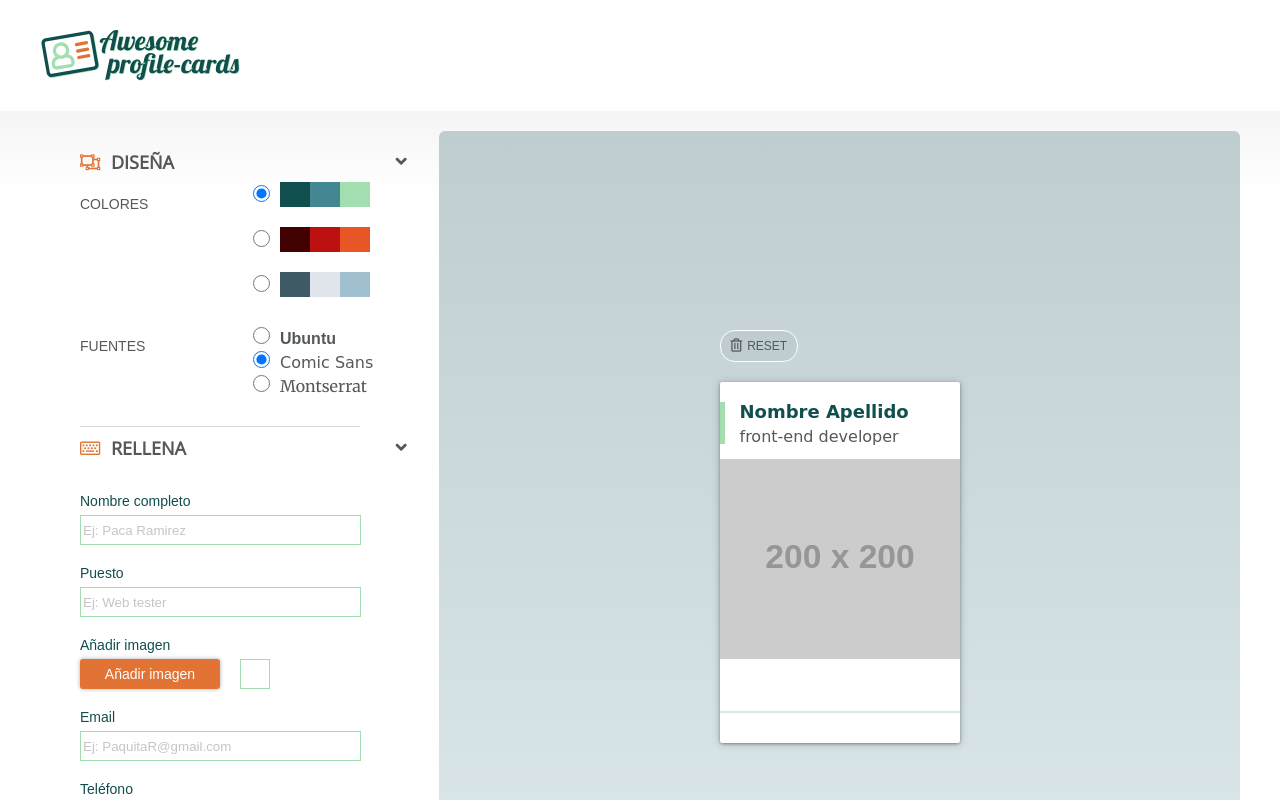
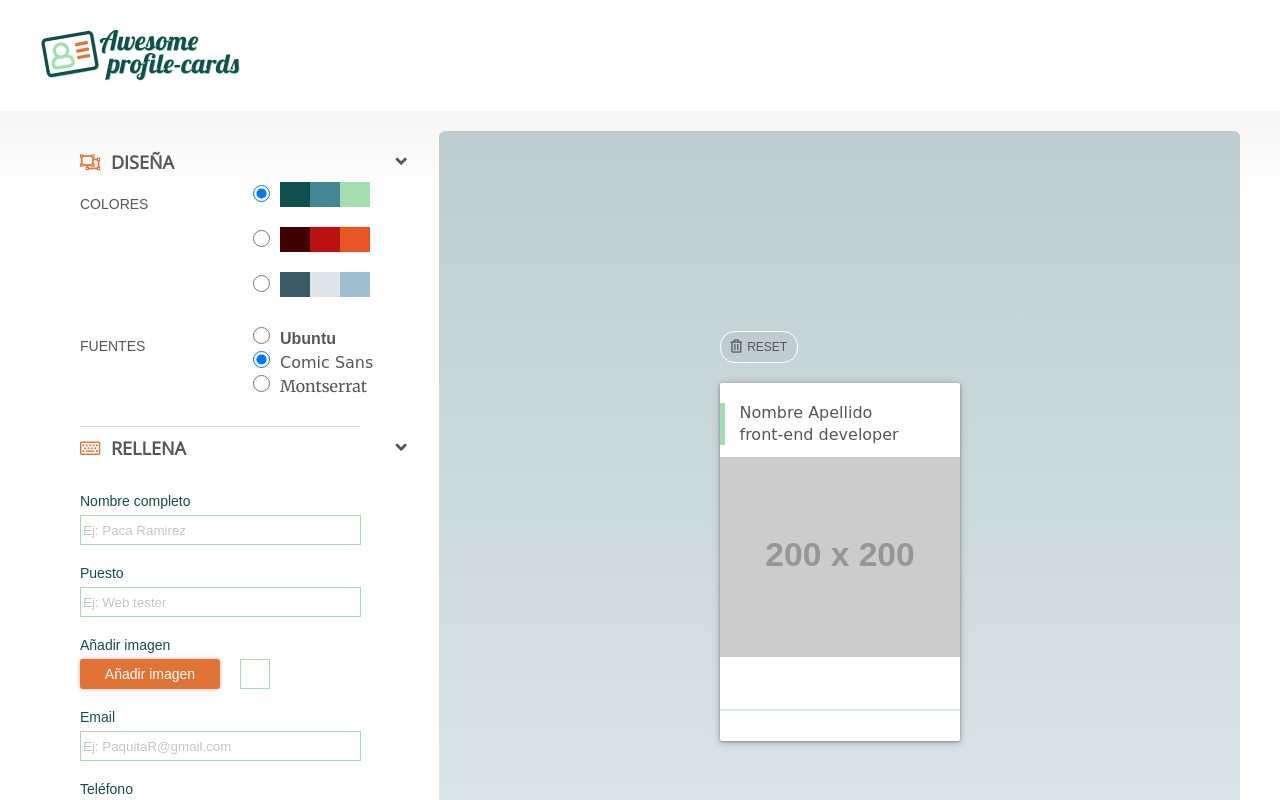
Before and after one commit to Adalab/e-s3-refactority-report, a React (Create React App) app: page / in a window 1280 px wide. Shown: the top 800 px of the page. Built offline with nearby package versions, Linux system fonts and the light colour scheme; a web font is replaced by a local one.

Commit message:
changing typos with checkbox

```diff
--- a/src/App.js
+++ b/src/App.js
@@ -16,7 +16,8 @@ class App extends Component {
       email: '',
       tel:'',
       linkedin:'',
-      git:''
+      git:'',
+      typography: 2
     }
     };
     this.handleName = this.handleName.bind(this);
@@ -25,6 +26,8 @@ class App extends Component {
     this.handleTel = this.handleTel.bind(this);
     this.handleLinkedin = this.handleLinkedin.bind(this);
     this.handleGit = this.handleGit.bind(this);
+    this.handleTypo = this.handleTypo.bind(this);
+
 
   }
 
@@ -76,11 +79,20 @@ handleGit(e) {
   });
 }
 
+handleTypo(e){
+  console.log('hola');
+  const typo = parseInt(e.currentTarget.value);
+  const {card} = this.state;
+  this.setState({
+    card: {...card, typography: typo }
+  });
+}
+
   render() {
     const {card, arraySkills} = this.state;
 
     return (
-          <Creator actionName={this.handleName} actionJob={this.handleJob} card={card} arraySkills={arraySkills} actionEmail={this.handleEmail} actionTel={this.handleTel} actionLinkedin={this.handleLinkedin} actionGit={this.handleGit}/>
+          <Creator actionName={this.handleName} actionJob={this.handleJob} card={card} arraySkills={arraySkills} actionEmail={this.handleEmail} actionTel={this.handleTel} actionLinkedin={this.handleLinkedin} actionGit={this.handleGit} actionTypo={this.handleTypo}/>
     );
   }
 }
--- a/src/components/Card.js
+++ b/src/components/Card.js
@@ -1,5 +1,6 @@
 import React, { Component} from 'react';
 
+const fonts = [,'font-ubuntu', 'font-comic-sans', 'font-montserrat'];
 class Card extends Component {
 
     writeEmailIcon(email) {
@@ -62,12 +63,12 @@ class Card extends Component {
         if (git === '') {
             link = (
                 <li className="social-icon git hidden">
-                    <a className="socialicons-style" href={`https://www.linkedin.com/in/:${git}`}><span class="fab fa-github-alt"></span></a>
+                    <a className="socialicons-style" href={`https://www.linkedin.com/in/:${git}`}><span className="fab fa-github-alt"></span></a>
                 </li>);
         } else {
             link = (
                 <li className="social-icon git">
-                    <a className="socialicons-style" href={`https://www.linkedin.com/in/:${git}`}><span class="fab fa-github-alt"></span></a>
+                    <a className="socialicons-style" href={`https://www.linkedin.com/in/:${git}`}><span className="fab fa-github-alt"></span></a>
                 </li>);
         }
 
@@ -81,8 +82,8 @@ class Card extends Component {
                 <div className="preview__title">
                     <div className="preview__decoration-rectangle preview__decoration-rectangle--green"></div>
                     <div className="preview__texts">
-                        <p className="font-comic-sans preview__name preview__name--green">{card.name}</p>
-                        <p className="font-comic-sans preview__occupation">{card.job}</p>
+                        <p className={`${fonts[card.typography]} preview__occupation`}>{card.name}</p>
+                        <p className={`${fonts[card.typography]} preview__occupation`}>{card.job}</p>
                     </div>
                 </div>
                 <div className="preview__image"></div>
--- a/src/components/Creator.js
+++ b/src/components/Creator.js
@@ -5,12 +5,12 @@ import Footer from './Footer';
 
 class Creator extends Component {
     render() {
-    const {card, arraySkills, actionName, actionJob, actionEmail, actionTel, actionLinkedin, actionGit} = this.props;
+    const {card, arraySkills, actionName, actionJob, actionEmail, actionTel, actionLinkedin, actionGit, actionTypo} = this.props;
 
         return(
             <React.Fragment>
                 <Header />
-                <MainCreator actionName={actionName} actionJob={actionJob} arraySkills={arraySkills} card={card} actionEmail={actionEmail} actionTel={actionTel} actionLinkedin={actionLinkedin} actionGit={actionGit}/>
+                <MainCreator actionName={actionName} actionJob={actionJob} arraySkills={arraySkills} card={card} actionEmail={actionEmail} actionTel={actionTel} actionLinkedin={actionLinkedin} actionGit={actionGit} actionTypo={actionTypo}/>
                 <Footer />
             </React.Fragment>
         );
--- a/src/components/Design.js
+++ b/src/components/Design.js
@@ -4,6 +4,7 @@ import Fonts from './Fonts';
 
 class Design extends Component {
     render() {
+        const {actionTypo} = this.props;
         return (
             <fieldset className="main__collapsable main__design">
                 <div className=" dropdown dropdown__design">
@@ -15,7 +16,7 @@ class Design extends Component {
                 </div>
                 <div className="main__design--container hidden">
                     <Colors />
-                    <Fonts />
+                    <Fonts actionTypo={actionTypo} />
                 </div>
             </fieldset>
         );
--- a/src/components/Fonts.js
+++ b/src/components/Fonts.js
@@ -8,17 +8,17 @@ class Fonts extends Component {
                 <ul className="main__design--fonts">
                     <li className="main__design--items ubuntu">
                         <label htmlFor="font-ubuntu">
-                            <input className="option-button" id="font-ubuntu" type="radio" value="font-ubuntu"
+                            <input className="option-button" id="font-ubuntu" type="radio" value="1" onClick={this.props.actionTypo}
                                 name="font-selection" />ubuntu</label>
                     </li>
                     <li className="main__design--items comic-sans">
                         <label htmlFor="font-comic-sans">
                             <input defaultChecked="checked" className="option-button" id="font-comic-sans" type="radio"
-                                value="font-comic-sans" name="font-selection" />comic sans</label>
+                                value="2" onClick={this.props.actionTypo} name="font-selection" />comic sans</label>
                     </li>
                     <li className="main__design--items montserrat">
                         <label htmlFor="font-montserrat">
-                            <input className="option-button" id="font-montserrat" type="radio" value="font-montserrat"
+                            <input className="option-button" id="font-montserrat" type="radio" value="3" onClick={this.props.actionTypo}
                                 name="font-selection" />montserrat</label>
                     </li>
                 </ul>
--- a/src/components/MainCreator.js
+++ b/src/components/MainCreator.js
@@ -8,16 +8,16 @@ import Preview from './Preview';
 
 class MainCreator extends Component {
     render() {
-        const {card, arraySkills, actionName, actionJob, actionEmail, actionTel, actionLinkedin, actionGit} = this.props;
+        const {card, arraySkills, actionName, actionJob, actionEmail, actionTel, actionLinkedin, actionGit, actionTypo} = this.props;
 
         return (
             <main className="main__container">
                 <div className="cards--form__container">
                    <Preview card={card}/>
                     <form className="main__form">
-                        <Design />
+                        <Design actionTypo={actionTypo} />
                         <div className="border-section border-section-nomargin"></div>
-                        <Fill actionName={actionName} actionJob={actionJob} arraySkills={arraySkills} actionEmail={actionEmail} actionTel={actionTel} actionLinkedin={actionLinkedin} actionGit={actionGit}/>
+                        <Fill actionName={actionName} actionJob={actionJob} arraySkills={arraySkills} actionEmail={actionEmail} actionTel={actionTel} actionLinkedin={actionLinkedin} actionGit={actionGit} />
                         <div className="border-section border-section-nomargin"></div>
                         <Share />
                     </form>
```
